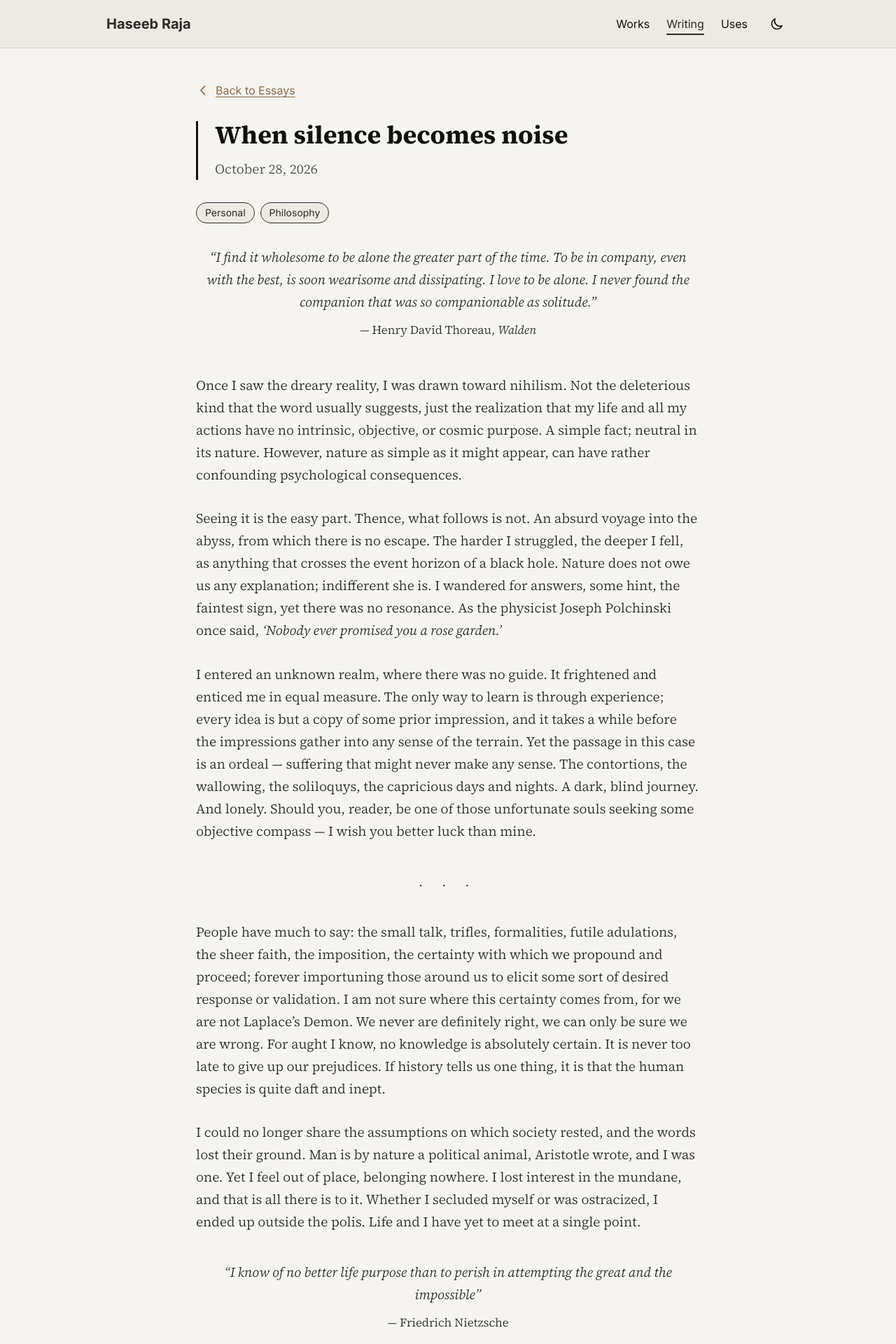
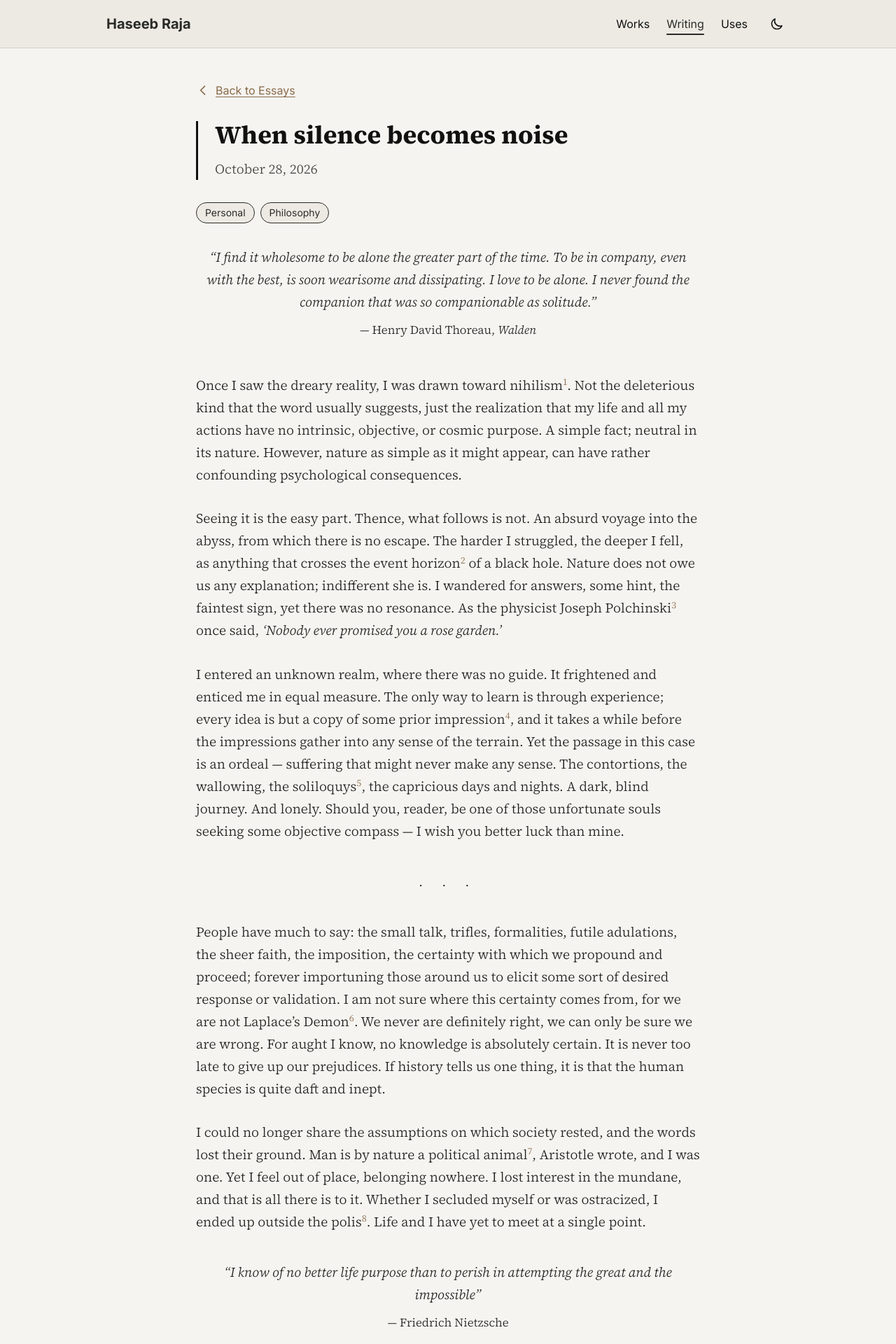
Before and after one commit to pytholic/pytholic.github.io, a Jekyll site: the page built from _notes/when-silence-becomes-noise.md, in a window 1280 px wide. Shown: the top 1920 px of the page at 70% size. Built offline with Jekyll 4.4.1, drawn with Linux system fonts in a browser that asks for light colours; nearby versions of some CDN libraries; some of the changed text lies outside the part shown.

Commit message:
(essay) link annotations in When silence becomes noise

```diff
--- a/_notes/when-silence-becomes-noise.md
+++ b/_notes/when-silence-becomes-noise.md
@@ -10,17 +10,17 @@
 <cite>— Henry David Thoreau, <i>Walden</i></cite>
 </blockquote>
 
-Once I saw the dreary reality, I was drawn toward nihilism. Not the deleterious kind that the word usually suggests, just the realization that my life and all my actions have no intrinsic, objective, or cosmic purpose. A simple fact; neutral in its nature. However, nature as simple as it might appear, can have rather confounding psychological consequences.
+Once I saw the dreary reality, I was drawn toward nihilism<sup class="noteref" id="ref-1"><a href="#note-1">1</a></sup>. Not the deleterious kind that the word usually suggests, just the realization that my life and all my actions have no intrinsic, objective, or cosmic purpose. A simple fact; neutral in its nature. However, nature as simple as it might appear, can have rather confounding psychological consequences.
 
-Seeing it is the easy part. Thence, what follows is not. An absurd voyage into the abyss, from which there is no escape. The harder I struggled, the deeper I fell, as anything that crosses the event horizon of a black hole. Nature does not owe us any explanation; indifferent she is. I wandered for answers, some hint, the faintest sign, yet there was no resonance. As the physicist Joseph Polchinski once said, *‘Nobody ever promised you a rose garden.’*
+Seeing it is the easy part. Thence, what follows is not. An absurd voyage into the abyss, from which there is no escape. The harder I struggled, the deeper I fell, as anything that crosses the event horizon<sup class="noteref" id="ref-2"><a href="#note-2">2</a></sup> of a black hole. Nature does not owe us any explanation; indifferent she is. I wandered for answers, some hint, the faintest sign, yet there was no resonance. As the physicist Joseph Polchinski<sup class="noteref" id="ref-3"><a href="#note-3">3</a></sup> once said, *‘Nobody ever promised you a rose garden.’*
 
-I entered an unknown realm, where there was no guide. It frightened and enticed me in equal measure. The only way to learn is through experience; every idea is but a copy of some prior impression, and it takes a while before the impressions gather into any sense of the terrain. Yet the passage in this case is an ordeal — suffering that might never make any sense. The contortions, the wallowing, the soliloquys, the capricious days and nights. A dark, blind journey. And lonely. Should you, reader, be one of those unfortunate souls seeking some objective compass — I wish you better luck than mine.
+I entered an unknown realm, where there was no guide. It frightened and enticed me in equal measure. The only way to learn is through experience; every idea is but a copy of some prior impression<sup class="noteref" id="ref-4"><a href="#note-4">4</a></sup>, and it takes a while before the impressions gather into any sense of the terrain. Yet the passage in this case is an ordeal — suffering that might never make any sense. The contortions, the wallowing, the soliloquys<sup class="noteref" id="ref-5"><a href="#note-5">5</a></sup>, the capricious days and nights. A dark, blind journey. And lonely. Should you, reader, be one of those unfortunate souls seeking some objective compass — I wish you better luck than mine.
 
 <hr class="section-break">
 
-People have much to say: the small talk, trifles, formalities, futile adulations, the sheer faith, the imposition, the certainty with which we propound and proceed; forever importuning those around us to elicit some sort of desired response or validation. I am not sure where this certainty comes from, for we are not Laplace’s Demon. We never are definitely right, we can only be sure we are wrong. For aught I know, no knowledge is absolutely certain. It is never too late to give up our prejudices. If history tells us one thing, it is that the human species is quite daft and inept.
+People have much to say: the small talk, trifles, formalities, futile adulations, the sheer faith, the imposition, the certainty with which we propound and proceed; forever importuning those around us to elicit some sort of desired response or validation. I am not sure where this certainty comes from, for we are not Laplace’s Demon<sup class="noteref" id="ref-6"><a href="#note-6">6</a></sup>. We never are definitely right, we can only be sure we are wrong. For aught I know, no knowledge is absolutely certain. It is never too late to give up our prejudices. If history tells us one thing, it is that the human species is quite daft and inept.
 
-I could no longer share the assumptions on which society rested, and the words lost their ground. Man is by nature a political animal, Aristotle wrote, and I was one. Yet I feel out of place, belonging nowhere. I lost interest in the mundane, and that is all there is to it. Whether I secluded myself or was ostracized, I ended up outside the polis. Life and I have yet to meet at a single point.
+I could no longer share the assumptions on which society rested, and the words lost their ground. Man is by nature a political animal<sup class="noteref" id="ref-7"><a href="#note-7">7</a></sup>, Aristotle wrote, and I was one. Yet I feel out of place, belonging nowhere. I lost interest in the mundane, and that is all there is to it. Whether I secluded myself or was ostracized, I ended up outside the polis<sup class="noteref" id="ref-8"><a href="#note-8">8</a></sup>. Life and I have yet to meet at a single point.
 
 <blockquote class="epigraph mid">
 <p>“I know of no better life purpose than to perish in attempting the great and the impossible”</p>
@@ -39,33 +39,32 @@
 
 <hr class="section-break">
 
-But here is the kicker: the silence turned out to be even louder, like a dormant mountain that rumbles faintly beneath its calm, then erupts in all directions. My mind began to wander across places and realms, for I have no control over my thoughts. The monologue never ceases, and the more I seek the less I know. I am hungry; hungry for truth, but the truth is bleak and disillusioning. At this point, I cannot even reckon what “truth” means. In vain, then, I attempted to be secluded. It seems solitude was nothing but a mendacious attempt to escape the absurd.
+But here is the kicker: the silence turned out to be even louder, like a dormant mountain that rumbles faintly beneath its calm, then erupts in all directions. My mind began to wander across places and realms, for I have no control over my thoughts. The monologue never ceases, and the more I seek the less I know. I am hungry; hungry for truth, but the truth is bleak and disillusioning. At this point, I cannot even reckon what “truth” means. In vain, then, I attempted to be secluded. It seems solitude was nothing but a mendacious attempt to escape the absurd<sup class="noteref" id="ref-9"><a href="#note-9">9</a></sup>.
 
-It entails another cost, and the one I confess with least pride. Solitude is a fertile soil for sanctimony. With no one around to contradict me, my apparent clarity hardens into hauteur, and hauteur into a rectitude that looks down upon the faithful, the cheerful, the unburdened, and finds in every conversation another proof of its own verdict. The seeker, convinced that he alone is awake, comes to pity the sleepers. It feeds upon itself; each scorn begets the next, and detestation grows, leaving no room for empathy or understanding. And I, who marveled at the certainty of others, find myself propounding my own. If no knowledge is absolutely certain, mine is not either, and I have no warrant to look down. The lamp I carried into the dark casts a shadow of its own, and the shadow is called contempt.
+It entails another cost, and the one I confess with least pride. Solitude is a fertile soil for sanctimony. With no one around to contradict me, my apparent clarity hardens into hauteur, and hauteur into a rectitude that looks down upon the faithful, the cheerful, the unburdened, and finds in every conversation another proof of its own verdict. The seeker, convinced that he alone is awake, comes to pity the sleepers. It feeds upon itself; each scorn begets the next, and detestation grows, leaving no room for empathy or understanding. And I, who marveled at the certainty of others, find myself propounding my own. If no knowledge is absolutely certain, mine is not either, and I have no warrant to look down. The lamp<sup class="noteref" id="ref-10"><a href="#note-10">10</a></sup> I carried into the dark casts a shadow of its own, and the shadow is called contempt.
 
-I envy those who find it easy not to question their reality, be it faith or ignorance. I wonder what is worse: to have questions that cannot be answered, or to have answers that cannot be questioned? Pascal once said that all of humanity’s problems arise from our inability to sit quietly in a room alone, for we crave the thrill of the chase. I had my clean room, and I could not sit in it. I relate to this more with each passing day. Must we always seek more, and never rest in less? Siddhartha told his friend Govinda that to seek is to have a goal, and to find is to be free of one; the seeker, fixed upon what he seeks, can see nothing else. Perhaps that is why the answer recedes the faster I pursue it. To what end? And so, day and night, a soliloquy runs in the back of my mind, a cacophony that grows too loud. I seek a response, hoping it might end my chase or a part of it, knowing very well that one ending will lead to multiple new beginnings. Yet the universe is silent, for it was never listening, or perhaps it cannot.
+I envy those who find it easy not to question their reality, be it faith or ignorance. I wonder what is worse: to have questions that cannot be answered, or to have answers that cannot be questioned? Pascal once said that all of humanity’s problems arise from our inability to sit quietly in a room alone, for we crave the thrill of the chase. I had my clean room, and I could not sit in it. I relate to this more with each passing day. Must we always seek more, and never rest in less? Siddhartha<sup class="noteref" id="ref-11"><a href="#note-11">11</a></sup> told his friend Govinda that to seek is to have a goal, and to find is to be free of one; the seeker, fixed upon what he seeks, can see nothing else. Perhaps that is why the answer recedes the faster I pursue it. To what end? And so, day and night, a soliloquy runs in the back of my mind, a cacophony that grows too loud. I seek a response, hoping it might end my chase or a part of it, knowing very well that one ending will lead to multiple new beginnings. Yet the universe is silent, for it was never listening, or perhaps it cannot.
 
 <hr class="section-break">
 
-‘The companion that was so companionable as solitude.’ I begin to suspect it is not solitude at all, but my own echo, rising from the burrows of the unconscious, where the voices of the dead still dwell. Perhaps this is why man is by nature a social animal. What I took for shallowness may have been a diversion, a way of not hearing one’s own echo. They fill the room with chatter and are spared it; I filled it with silence and was not. I will not pretend that noise is anything but noise, nor listen to it for its own sake. But I need not despise those who make it. I will keep my ear for the rare voice that is honest about what it does not know, and the rest I will bear. For my own part, I would keep candor in my speech and austerity in my manner, though not, I hope, condescension: to say plainly what I think, to claim no more certainty than I have, and to walk on, asking nothing of the road but that it continue.
+‘The companion that was so companionable as solitude.’ I begin to suspect it is not solitude at all, but my own echo, rising from the burrows of the unconscious, where the voices of the dead still dwell. Perhaps this is why man is by nature a social animal. What I took for shallowness may have been a diversion<sup class="noteref" id="ref-12"><a href="#note-12">12</a></sup>, a way of not hearing one’s own echo. They fill the room with chatter and are spared it; I filled it with silence and was not. I will not pretend that noise is anything but noise, nor listen to it for its own sake. But I need not despise those who make it. I will keep my ear for the rare voice that is honest about what it does not know, and the rest I will bear. For my own part, I would keep candor in my speech and austerity in my manner, though not, I hope, condescension: to say plainly what I think, to claim no more certainty than I have, and to walk on, asking nothing of the road but that it continue.
 
 <hr class="section-break">
 
-<div class="annotations" markdown="1">
-
-### Annotations
-
-1. **Nihilism:** the view that life has no inherent, objective, or cosmic meaning or purpose.
-2. **Event horizon:** the boundary around a black hole past which nothing, not even light, can escape.
-3. **Joseph Polchinski:** an American theoretical physicist (1954–2018) known for his work in string theory.
-4. **Impression and idea:** Hume's terms; an impression is a direct experience, and an idea is its fainter copy in memory or thought.
-5. **Soliloquy:** speaking one's thoughts aloud to oneself, alone, as in drama.
-6. **Laplace's Demon:** Laplace's imagined intellect that, knowing every particle's position and force, could predict the whole future with certainty.
-7. **Polis:** the ancient Greek city-state; here, the community a person belongs to.
-8. **Political animal:** Aristotle's phrase for humans as beings who flourish only in community (*Politics*, Book I).
-9. **The absurd:** Camus's term for the clash between our need for meaning and a universe that offers none.
-10. **The lamp:** my own lucidity, the clarity I carried into the dark, which also casts the shadow of contempt.
-11. **Pascal's diversion:** Pascal's idea that people fill their lives with distraction to avoid facing themselves in quiet.
-12. **Siddhartha and Govinda:** the seeker and his lifelong friend in Hermann Hesse's novel *Siddhartha* (1922).
-
-</div>
+<section class="annotations">
+<h3>Annotations</h3>
+<ol>
+<li id="note-1"><strong>Nihilism:</strong> the view that life has no inherent, objective, or cosmic meaning or purpose. <a class="backref" href="#ref-1" aria-label="Back to text">↩</a></li>
+<li id="note-2"><strong>Event horizon:</strong> the boundary around a black hole past which nothing, not even light, can escape. <a class="backref" href="#ref-2" aria-label="Back to text">↩</a></li>
+<li id="note-3"><strong>Joseph Polchinski:</strong> an American theoretical physicist (1954–2018) known for his work in string theory. <a class="backref" href="#ref-3" aria-label="Back to text">↩</a></li>
+<li id="note-4"><strong>Impression and idea:</strong> Hume's terms; an impression is a direct experience, and an idea is its fainter copy in memory or thought. <a class="backref" href="#ref-4" aria-label="Back to text">↩</a></li>
+<li id="note-5"><strong>Soliloquy:</strong> speaking one's thoughts aloud to oneself, alone, as in drama. <a class="backref" href="#ref-5" aria-label="Back to text">↩</a></li>
+<li id="note-6"><strong>Laplace's Demon:</strong> Laplace's imagined intellect that, knowing every particle's position and force, could predict the whole future with certainty. <a class="backref" href="#ref-6" aria-label="Back to text">↩</a></li>
+<li id="note-7"><strong>Political animal:</strong> Aristotle's phrase for humans as beings who flourish only in community (<i>Politics</i>, Book I). <a class="backref" href="#ref-7" aria-label="Back to text">↩</a></li>
+<li id="note-8"><strong>Polis:</strong> the ancient Greek city-state; here, the community a person belongs to. <a class="backref" href="#ref-8" aria-label="Back to text">↩</a></li>
+<li id="note-9"><strong>The absurd:</strong> Camus's term for the clash between our need for meaning and a universe that offers none. <a class="backref" href="#ref-9" aria-label="Back to text">↩</a></li>
+<li id="note-10"><strong>The lamp:</strong> my own lucidity, the clarity I carried into the dark, which also casts the shadow of contempt. <a class="backref" href="#ref-10" aria-label="Back to text">↩</a></li>
+<li id="note-11"><strong>Siddhartha and Govinda:</strong> the seeker and his lifelong friend in Hermann Hesse's novel <i>Siddhartha</i> (1922). <a class="backref" href="#ref-11" aria-label="Back to text">↩</a></li>
+<li id="note-12"><strong>Pascal's diversion:</strong> Pascal's idea that people fill their lives with distraction to avoid facing themselves in quiet. <a class="backref" href="#ref-12" aria-label="Back to text">↩</a></li>
+</ol>
+</section>
--- a/theme.css
+++ b/theme.css
@@ -574,11 +574,35 @@
 }
 
 .prose.essay .annotations {
+    margin-top: 1rem;
     font-size: 0.9em;
+    line-height: 1.55;
     color: var(--color-text-secondary);
 }
 
 .prose.essay .annotations h3 {
-    font-size: 1.1rem;
+    font-size: 1rem;
     margin-top: 0;
+    text-transform: uppercase;
+    letter-spacing: 0.08em;
 }
+
+.prose.essay .annotations li {
+    margin-bottom: 0.5em;
+    scroll-margin-top: 5rem;
+}
+
+.prose.essay .annotations strong {
+    color: inherit;
+}
+
+.prose.essay .noteref {
+    font-size: 0.7em;
+    line-height: 0;
+    scroll-margin-top: 5rem;
+}
+
+.prose.essay .noteref a,
+.prose.essay .backref {
+    text-decoration: none;
+}
```
